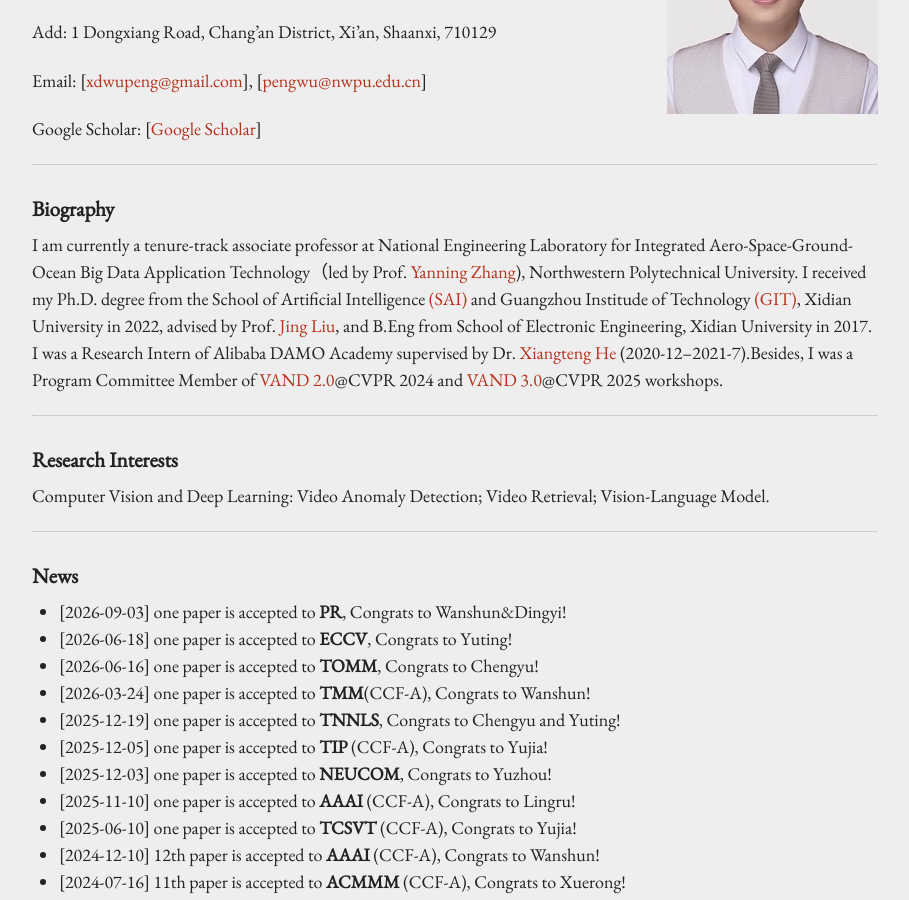
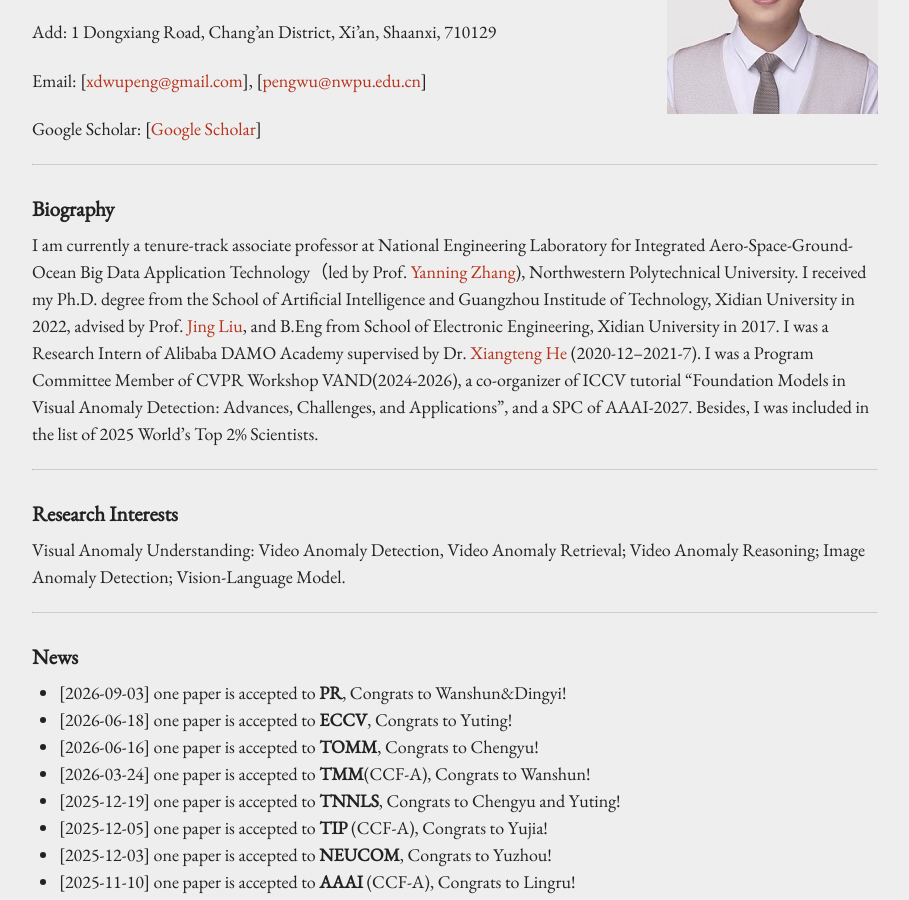
Before and after one commit to Roc-Ng/Roc-Ng.github.io, a Jekyll site: the page built from index.md, in a window 1280 px wide and 900 px high, scrolled down 304 px. Shown: the whole window, without its empty margins (185-1094 px from the left). Built offline with Jekyll 4.4.1, drawn with Linux system fonts in a browser that asks for light colours.

Commit message:
Update index.md

```diff
--- a/index.md
+++ b/index.md
@@ -22,13 +22,13 @@
 
 ### Biography
 
-<span style="float:justify">I am currently a tenure-track associate professor at National Engineering Laboratory for Integrated Aero-Space-Ground-Ocean Big Data Application Technology（led by Prof. [Yanning Zhang](https://teacher.nwpu.edu.cn/ynzhang.html)), Northwestern Polytechnical University. I received my Ph.D. degree from the School of Artificial Intelligence [(SAI)](http://sai.xidian.edu.cn/) and Guangzhou Institude of Technology [(GIT)](https://gzyjy.xidian.edu.cn/index.htm), Xidian University in 2022, advised by Prof. [Jing Liu](http://web.xidian.edu.cn/liujing/), and B.Eng from School of Electronic Engineering, Xidian University in 2017. I was a Research Intern of Alibaba DAMO Academy supervised by Dr. [Xiangteng He](https://hexiangteng.github.io/) (2020-12--2021-7).Besides, I was a Program Committee Member of [VAND 2.0](https://sites.google.com/view/vand-2-0-cvpr-2024/home)@CVPR 2024 and [VAND 3.0](https://sites.google.com/view/vand30cvpr2025)@CVPR 2025 workshops. </span>
+<span style="float:justify">I am currently a tenure-track associate professor at National Engineering Laboratory for Integrated Aero-Space-Ground-Ocean Big Data Application Technology（led by Prof. [Yanning Zhang](https://teacher.nwpu.edu.cn/ynzhang.html)), Northwestern Polytechnical University. I received my Ph.D. degree from the School of Artificial Intelligence and Guangzhou Institude of Technology, Xidian University in 2022, advised by Prof. [Jing Liu](http://web.xidian.edu.cn/liujing/), and B.Eng from School of Electronic Engineering, Xidian University in 2017. I was a Research Intern of Alibaba DAMO Academy supervised by Dr. [Xiangteng He](https://hexiangteng.github.io/) (2020-12--2021-7). I was a Program Committee Member of CVPR Workshop VAND(2024-2026), a co-organizer of ICCV tutorial "Foundation Models in Visual Anomaly Detection: Advances, Challenges, and Applications", and a SPC of AAAI-2027. Besides, I was included in the list of 2025 World's Top 2% Scientists. </span>
 
 ---
 
 ### Research Interests
 
-Computer Vision and Deep Learning: Video Anomaly Detection; Video Retrieval; Vision-Language Model.
+Visual Anomaly Understanding: Video Anomaly Detection, Video Anomaly Retrieval; Video Anomaly Reasoning; Image Anomaly Detection; Vision-Language Model.
 
 ------
 
```
